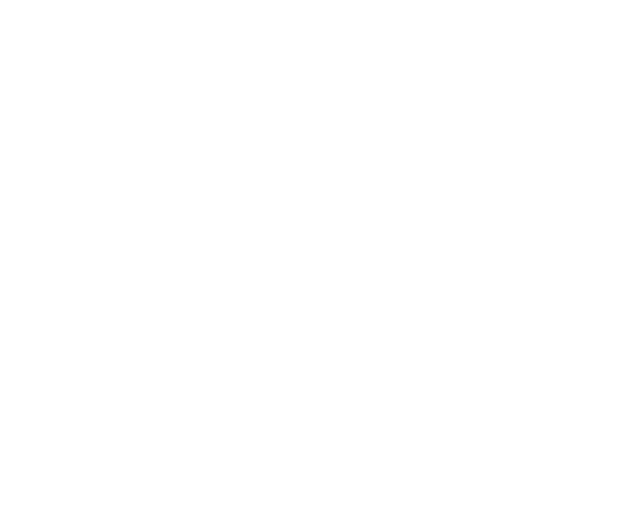
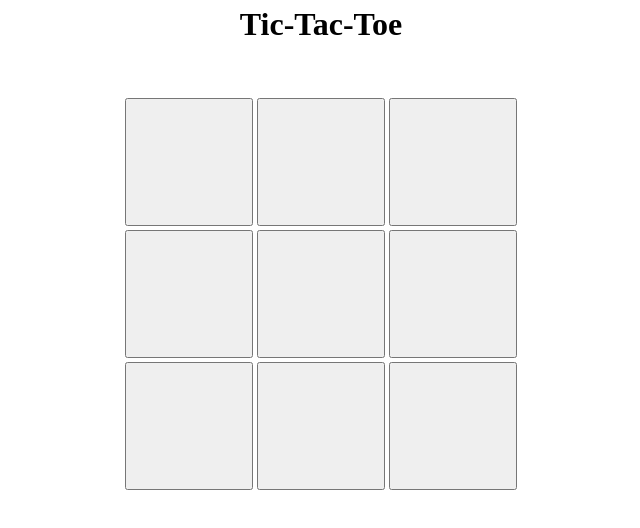
Before and after one commit to meebs777/tic-tac-toe, a plain HTML site: page index.html in a window 1280 px wide. Shown: the whole page, without its empty margins (319-959 px from the left). Drawn offline with Linux system fonts and the light colour scheme.

Commit message:
Setup basic interface in html for game

```diff
--- a/index.html
+++ b/index.html
@@ -7,7 +7,42 @@
     <title>Tic Tac Toe</title>
 </head>
 <body>
+    <h1>Tic-Tac-Toe</h1>
+    <div class="content">
+        <div class="row">
+            <button data-row="0" data-column = "0">
 
+            </button>
+            <button data-row="0" data-column = "1">
+
+            </button>
+            <button data-row="0" data-column = "2">
+
+            </button>
+        </div>
+        <div class="row">
+            <button data-row="1" data-column = "0">
+
+            </button>
+            <button data-row="1" data-column = "1">
+
+            </button>
+            <button data-row="1" data-column = "2">
+
+            </button>
+        </div>
+        <div class="row">
+            <button data-row="2" data-column = "0">
+
+            </button>
+            <button data-row="2" data-column = "1">
+
+            </button>
+            <button data-row="2" data-column = "2">
+
+            </button>
+        </div>
+    </div>
     <script src="./script.js"></script>
 </body>
 </html>
--- a/styles.css
+++ b/styles.css
@@ -44,3 +44,19 @@
   #root, #__next {
     isolation: isolate;
   }
+
+  body {
+    display: flex;
+    flex-direction: column;
+    justify-content: center;
+    align-items: center;
+  }
+
+  button {
+    width: 8rem;
+    height: 8rem;
+  }
+
+  h1 {
+    margin-bottom: 50px;
+  }
```
